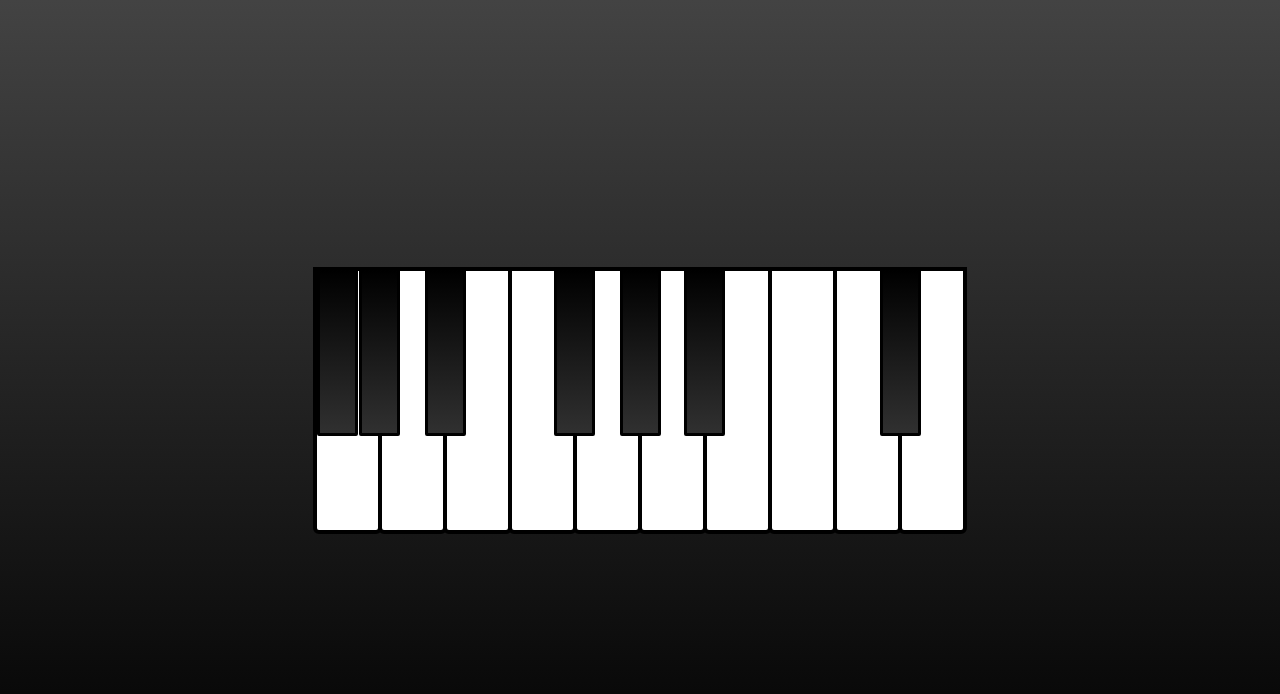
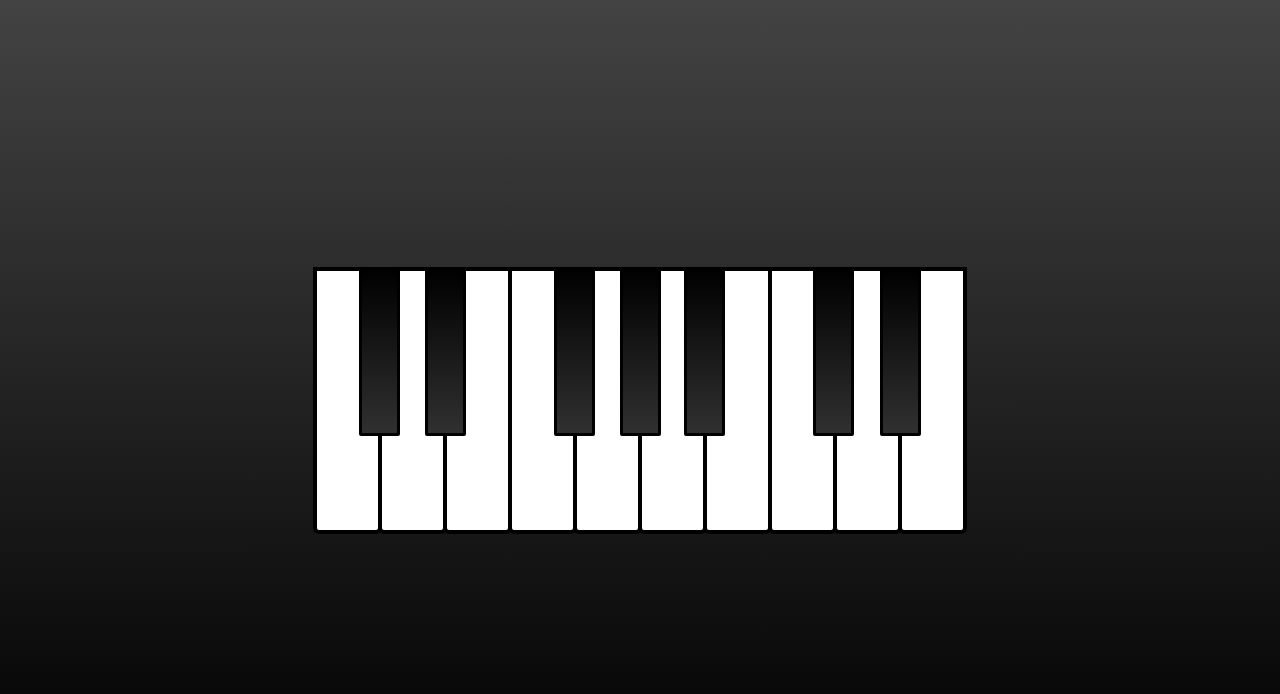
Before and after one commit to HildaXu/Virtual_Cat_Piano, a plain HTML site: page index.html in a window 1280 px wide. Drawn offline with Linux system fonts and the light colour scheme.

Commit message:
Update style.css

```diff
--- a/style.css
+++ b/style.css
@@ -55,6 +55,10 @@ body {
   background-image: linear-gradient(#000000, #101010);
 }
 
+.Db4-key {
+  left: 496px;
+}
+
 .Eb4-key {
   left: 563px;
 }
```
